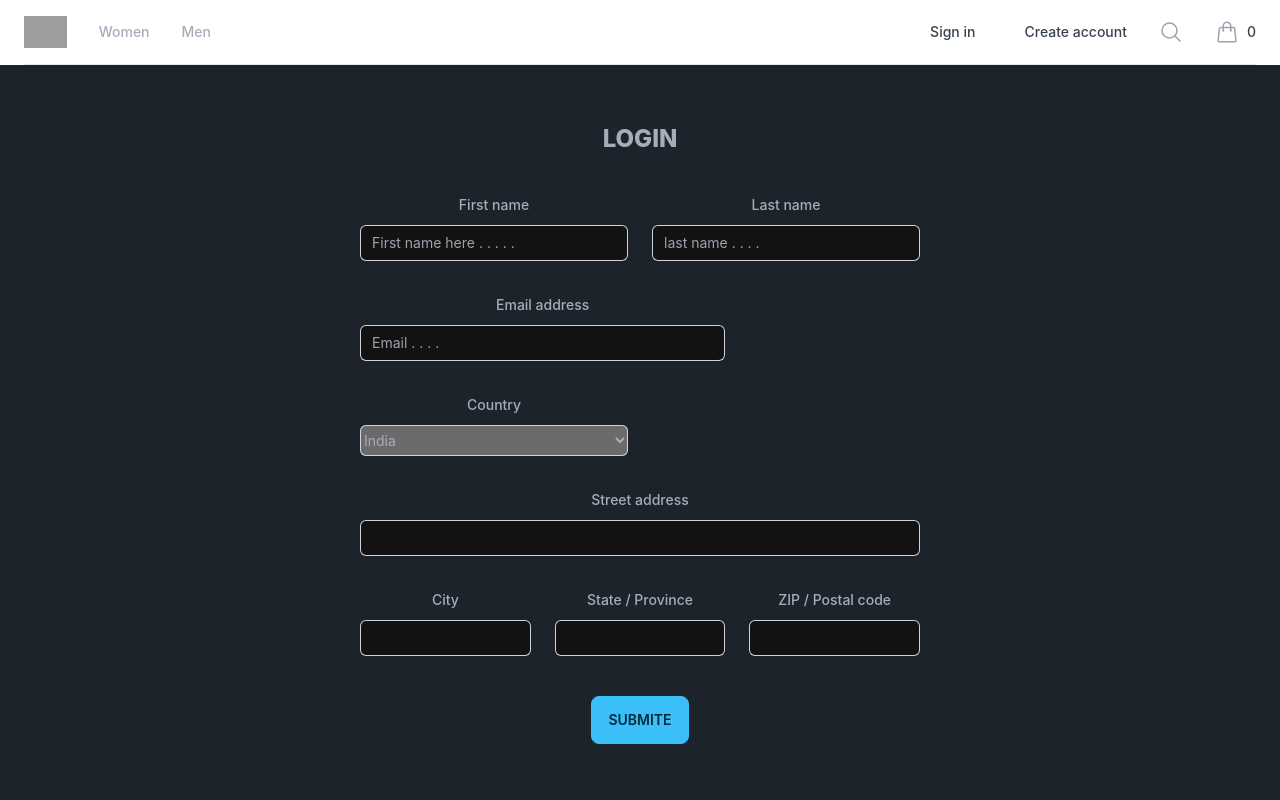
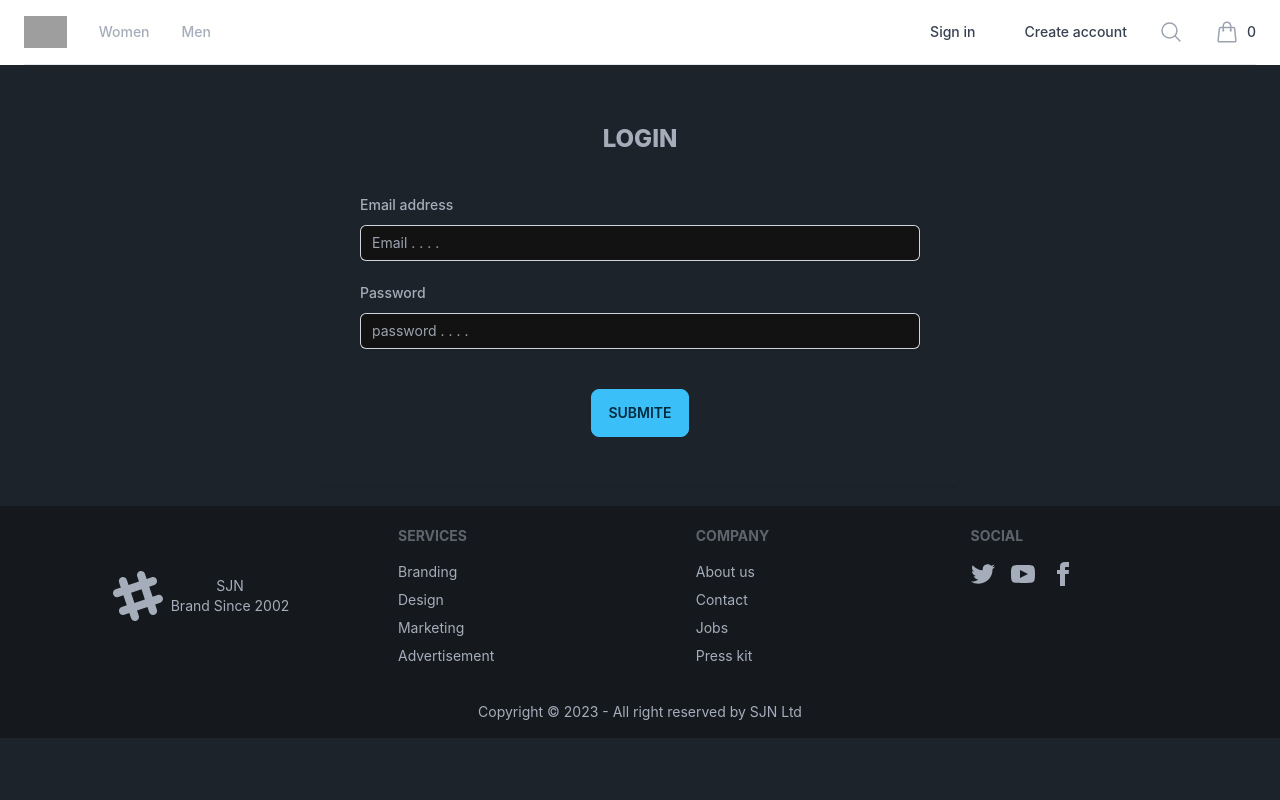
Before and after one commit to Shijin65/CartClan-MERN, a React (Create React App) app in the folder client/: page /login in a window 1280 px wide. Shown: the top 800 px of the page. Built offline with nearby package versions, Linux system fonts and the light colour scheme; grey boxes are pictures that could not be loaded.

Commit message:
login and password input set

```diff
--- a/client/src/User/Pages/Login/Login.jsx
+++ b/client/src/User/Pages/Login/Login.jsx
@@ -1,78 +1,54 @@
-import React from 'react'
+import React from "react";
 
 function Login() {
   return (
     <div className="flex justify-center dark:text-white ">
-           <div class="border-b border-gray-900/10 pb-12 bg-base-100 p-10 shadow-sm my-5 rounded-md dark:shadow-white md:w-1/2 w-screen">
-      <h2 class=" leading-7 font-extrabold  text-2xl">LOGIN</h2>
-      {/* <p class="mt-1 text-sm leading-6 text-gray-600">Use a permanent address where you can receive mail.</p> */}
+      <div class="border-b border-gray-900/10 pb-12 bg-base-100 p-10 shadow-sm my-5 rounded-md dark:shadow-white md:w-1/2 w-screen ">
+        <h2 class=" leading-7 font-extrabold  text-2xl">LOGIN</h2>
 
-      <div class="mt-10 grid grid-cols-1 gap-x-6 gap-y-8 sm:grid-cols-6">
-        <div class="sm:col-span-3">
-          <label for="first-name" class="block text-sm font-medium leading-6 light:light:text-gray-900">First name</label>
-          <div class="mt-2">
-            <input type="text" name="first-name" id="first-name" autocomplete="given-name" class="block w-full rounded-md border-0 py-1.5 text-gray-900 shadow-sm ring-1 ring-inset ring-gray-300 placeholder:text-gray-400 focus:ring-2 focus:ring-inset focus:ring-indigo-600 sm:text-sm sm:leading-6 px-3"placeholder='First name here . . . . .'/>
-          </div>
-        </div>
+        <div class="mt-10 grid grid-cols-1 ">
+        <div class="sm:col-span-4 text-start">
+            <label
+              for="email"
+              class="block text-sm font-medium leading-6 light:text-gray-900"
+            >
+              Email address
+            </label>
+            <div class="mt-2">
+              <input
+                id="email"
+                name="email"
+                type="email"
+                autocomplete="email"
+                class="block w-full rounded-md border-0 py-1.5 light:text-gray-900 shadow-sm ring-1 ring-inset ring-gray-300 placeholder:text-gray-400 focus:ring-2 focus:ring-inset focus:ring-indigo-600 sm:text-sm sm:leading-6 px-3"
+                placeholder="Email . . . ."
+              />
+            </div></div>
 
-        <div class="sm:col-span-3">
-          <label for="last-name" class="block text-sm font-medium leading-6 light:text-gray-900">Last name</label>
-          <div class="mt-2">
-            <input type="text" name="last-name" id="last-name" autocomplete="family-name" class="block w-full rounded-md border-0 py-1.5 light:text-gray-900 shadow-sm ring-1 ring-inset ring-gray-300 placeholder:text-gray-400 focus:ring-2 focus:ring-inset focus:ring-indigo-600 sm:text-sm sm:leading-6 px-3"placeholder='last name . . . .'/>
-          </div>
-        </div>
-
-        <div class="sm:col-span-4">
-          <label for="email" class="block text-sm font-medium leading-6 light:text-gray-900">Email address</label>
-          <div class="mt-2">
-            <input id="email" name="email" type="email" autocomplete="email" class="block w-full rounded-md border-0 py-1.5 light:text-gray-900 shadow-sm ring-1 ring-inset ring-gray-300 placeholder:text-gray-400 focus:ring-2 focus:ring-inset focus:ring-indigo-600 sm:text-sm sm:leading-6 px-3" placeholder='Email . . . .'/>
-          </div>
-        </div>
-
-        <div class="sm:col-span-3">
-          <label for="country" class="block text-sm font-medium leading-6 light:text-gray-900">Country</label>
-          <div class="mt-2">
-            <select id="country" name="country" autocomplete="country-name" class="block w-full rounded-md border-0 py-1.5 light:text-gray-900 shadow-sm ring-1 ring-inset ring-gray-300 focus:ring-2 focus:ring-inset focus:ring-indigo-600 sm:max-w-xs sm:text-sm sm:leading-6">
-              <option >India</option>
-              <option>Canada</option>
-              <option>Mexico</option>
-            </select>
-          </div>
-        </div>
-
-        <div class="col-span-full">
-          <label for="street-address" class="block text-sm font-medium leading-6 light:text-gray-900">Street address</label>
-          <div class="mt-2">
-            <input type="text" name="street-address" id="street-address" autocomplete="street-address" class="block w-full rounded-md border-0 py-1.5 light:text-gray-900 shadow-sm ring-1 ring-inset ring-gray-300 placeholder:text-gray-400 focus:ring-2 focus:ring-inset focus:ring-indigo-600 sm:text-sm sm:leading-6"/>
-          </div>
-        </div>
-
-        <div class="sm:col-span-2 sm:col-start-1">
-          <label for="city" class="block text-sm font-medium leading-6 light:text-gray-900">City</label>
-          <div class="mt-2">
-            <input type="text" name="city" id="city" autocomplete="address-level2" class="block w-full rounded-md border-0 py-1.5 light:text-gray-900 shadow-sm ring-1 ring-inset ring-gray-300 placeholder:text-gray-400 focus:ring-2 focus:ring-inset focus:ring-indigo-600 sm:text-sm sm:leading-6"/>
-          </div>
-        </div>
-
-        <div class="sm:col-span-2">
-          <label for="region" class="block text-sm font-medium leading-6 light:text-gray-900">State / Province</label>
-          <div class="mt-2">
-            <input type="text" name="region" id="region" autocomplete="address-level1" class="block w-full rounded-md border-0 py-1.5 light:text-gray-900 shadow-sm ring-1 ring-inset ring-gray-300 placeholder:text-gray-400 focus:ring-2 focus:ring-inset focus:ring-indigo-600 sm:text-sm sm:leading-6"/>
-          </div>
-        </div>
-
-        <div class="sm:col-span-2">
-          <label for="postal-code" class="block text-sm font-medium leading-6 light:text-gray-900">ZIP / Postal code</label>
-          <div class="mt-2">
-            <input type="text" name="postal-code" id="postal-code" autocomplete="postal-code" class="block w-full rounded-md border-0 py-1.5 light:text-gray-900 shadow-sm ring-1 ring-inset ring-gray-300 placeholder:text-gray-400 focus:ring-2 focus:ring-inset focus:ring-indigo-600 sm:text-sm sm:leading-6"/>
-          </div>
-        </div>
-      </div>
-       <button className='btn btn-info hover:text-white mt-10'>Submite</button>
-    </div>
+            <div class="sm:col-span-4 mt-5 text-start">
+              <label
+                for="password"
+                class="block text-sm font-medium leading-6 light:text-gray-900"
+              >
+                Password
+              </label>
+              <div class="mt-2">
+                <input
+                  id="password"
+                  name="password"
+                  type="password"
+                  autocomplete="password"
+                  class="block w-full rounded-md border-0 py-1.5 light:text-gray-900 shadow-sm ring-1 ring-inset ring-gray-300 placeholder:text-gray-400 focus:ring-2 focus:ring-inset focus:ring-indigo-600 sm:text-sm sm:leading-6 px-3"
+                  placeholder="password . . . ."
+                />
+              </div>
+            </div>
 
         </div>
-  )
+        <button className="btn btn-info hover:text-white mt-10 ">Submite</button>
+      </div>
+    </div>
+  );
 }
 
-export default Login
+export default Login;
```
